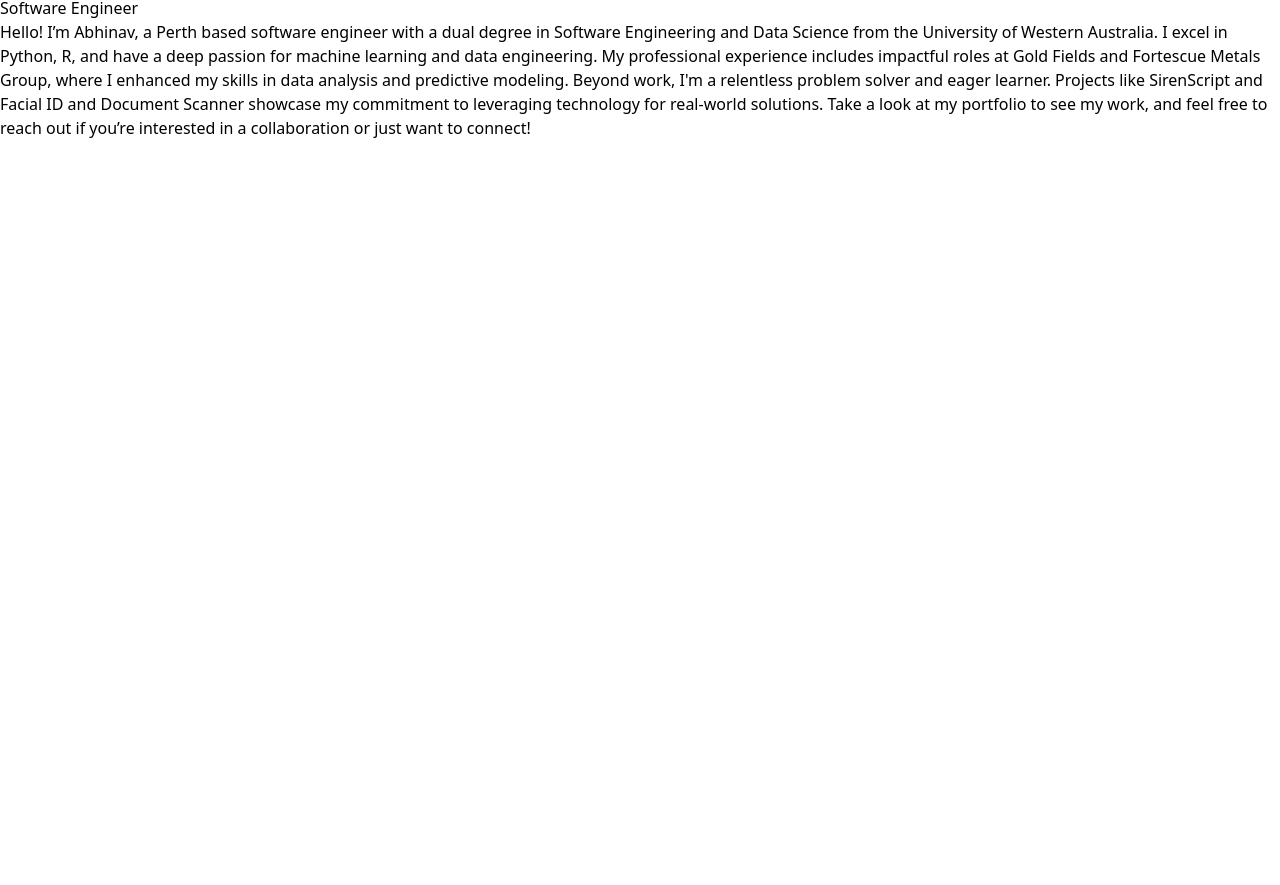
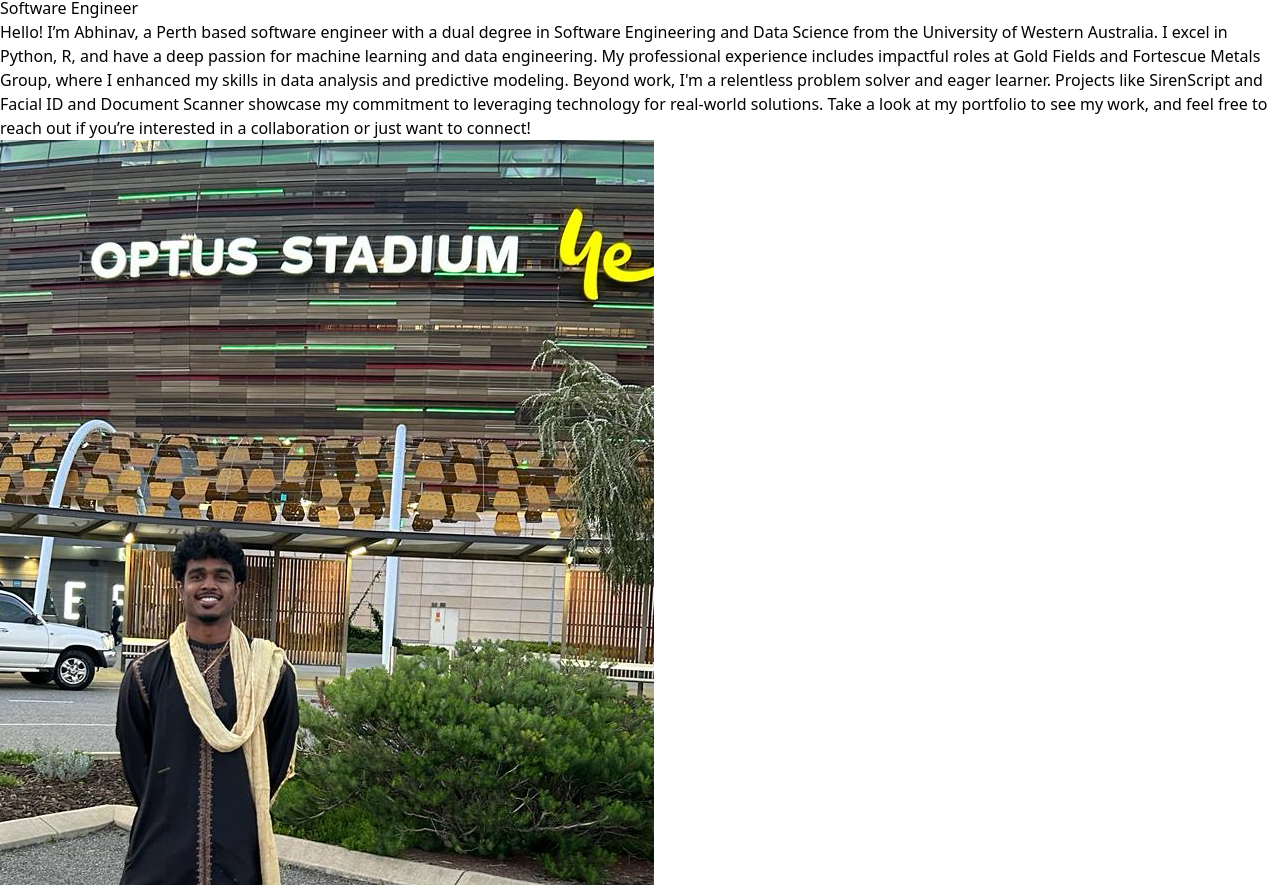
Before and after one commit to AbhinavDevelops/portfolio, a React (Vite) app: page / in a window 1280 px wide. Shown: the part 650-1535 px from the top of the page. Before the commit the page ends 800 px from the top, so only its background shows below. Built offline with nearby package versions, Linux system fonts and the light colour scheme.

Commit message:
add profile pic

```diff
--- a/src/App.jsx
+++ b/src/App.jsx
@@ -4,7 +4,7 @@
 
 const App = () => {
   return (
-    <div className="overflow-x-hidden text-neutral-300 antialiased selection:bg-cyan-300 selection:text-cyan-900 ">
+    <div className="overflow-x-hidden text-neutral-300 antialiased selection:bg-cyan-300 selection:text-cyan-900">
       <div className="flixed top-0 -z-10 h-full w-full" > </div>
       <div className="absolute inset-0 -z-10 h-full w-full items-center px-5 py-24 [background:radial-gradient(125%_125%_at_50%_10%,#000_40%,#60e_100%)]"></div>
 
--- a/src/components/me.jsx
+++ b/src/components/me.jsx
@@ -1,5 +1,6 @@
 import React from 'react'
 import { ABOUT } from '../constants'
+import profilePic from '../assets/abhinav.png'
 
 const Me = () => {
     return (
@@ -16,6 +17,11 @@
 
                     </div>
                 </div>
+                <div className="w-1/2 lg:w-1/3 lg:p-8">
+                    <div className="flex justify-center">
+                        <img src={profilePic} alt="profile" />
+                    </div>
+                </div>
             </div>
         </div>
 
```
Also changed, not shown: src/assets/abhinav.JPG (deleted), src/assets/abhinav.png (added).
